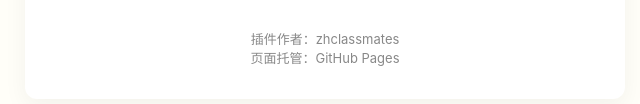
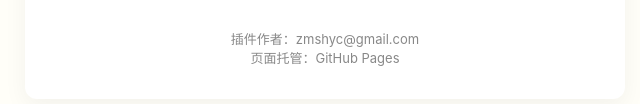
Before and after one commit to wjz5788/donate, a plain HTML site: page index.html in a window 1280 px wide. Shown: the part 576-680 px from the top of the page, 315-955 px from the left. Drawn offline with Linux system fonts and the light colour scheme.

Commit message:
Update index.html

```diff
--- a/index.html
+++ b/index.html
@@ -84,7 +84,7 @@
     </div>
 
     <div class="footer">
-      插件作者：zhclassmates<br>
+      插件作者：zmshyc@gmail.com<br>
       页面托管：GitHub Pages
     </div>
   </div>
```
